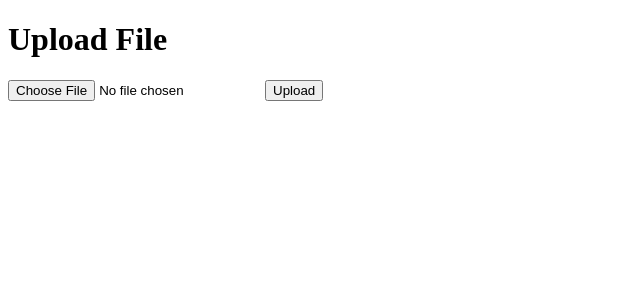
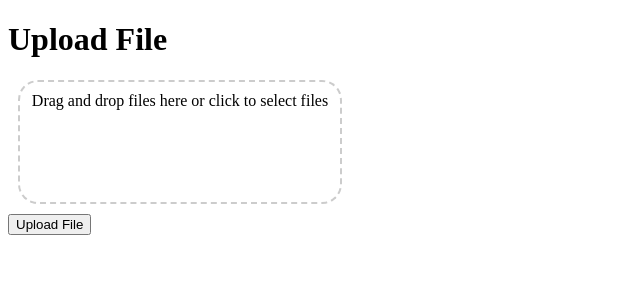
Before and after one commit to jorgerocha10/FlipBook, a Flask app: page / in a window 1280 px wide. Shown: the top 300 px of the page, without its empty margins (0-640 px from the left). Run offline with Flask 3, Linux system fonts and the light colour scheme.

Commit message:
First commit

```diff
--- a/app.py
+++ b/app.py
@@ -1,4 +1,4 @@
-from flask import Flask, request, render_template, redirect, url_for
+from flask import Flask, request, render_template, redirect, url_for, request, jsonify
 from azure.storage.blob import BlobServiceClient, BlobClient
 from dotenv import load_dotenv
 import os
@@ -28,14 +28,14 @@ def index():
 @app.route('/upload', methods=['POST'])
 def upload():
     if 'file' not in request.files:
-        return redirect(request.url)
+        return jsonify({'error': 'No file part'}), 400
     file = request.files['file']
     if file.filename == '':
-        return redirect(request.url)
+        return jsonify({'error': 'No selected file'}), 400
     if file:
         blob_client = blob_service_client.get_blob_client(container=CONTAINER_NAME, blob=file.filename)
         blob_client.upload_blob(file.read(), overwrite=True)
-        return 'File uploaded successfully!'
+        return jsonify({'message': 'File uploaded successfully!'}), 200
 
 
 if __name__ == '__main__':
--- /dev/null
+++ b/static/js/script.js
@@ -0,0 +1,102 @@
+document.addEventListener("DOMContentLoaded", function() {
+    let droppedFiles = []; // To store the files that are dragged or selected
+    const dropArea = document.getElementById('drop-area');
+    const input = dropArea.querySelector('input[type=file]');
+    const uploadBtn = document.getElementById('uploadBtn');
+    const fileInfo = document.getElementById('fileInfo'); // Get the file info display element
+
+    // Clicking the drop area also opens the file explorer
+    dropArea.addEventListener('click', function() {
+        input.click();
+    });
+
+    // Handle files once they are selected via the file explorer
+    input.addEventListener('change', function() {
+        droppedFiles = this.files;
+        displayFileNames(droppedFiles); // Display the file names on the UI
+    });
+
+    // Prevent default behaviors for drag events
+    ['dragenter', 'dragover', 'dragleave', 'drop'].forEach(eventName => {
+        dropArea.addEventListener(eventName, preventDefaults, false);
+        document.body.addEventListener(eventName, preventDefaults, false);
+    });
+
+    // Highlight the drop area during a dragover
+    ['dragenter', 'dragover'].forEach(eventName => {
+        dropArea.addEventListener(eventName, highlight, false);
+    });
+
+    // Unhighlight the drop area once dragging is complete
+    ['dragleave', 'drop'].forEach(eventName => {
+        dropArea.addEventListener(eventName, unhighlight, false);
+    });
+
+    // Handle files dropped into the area
+    dropArea.addEventListener('drop', function(e) {
+        let dt = e.dataTransfer;
+        droppedFiles = dt.files;
+        displayFileNames(droppedFiles); // Display the file names on the UI
+    });
+
+    // Prevent default behavior (Prevent file from being opened)
+    function preventDefaults(e) {
+        e.preventDefault();
+        e.stopPropagation();
+    }
+
+    function highlight() {
+        dropArea.classList.add('highlight');
+    }
+
+    function unhighlight() {
+        dropArea.classList.remove('highlight');
+    }
+
+    // Upload files when the upload button is clicked
+    uploadBtn.addEventListener('click', function() {
+        if (droppedFiles.length > 0) {
+            Array.from(droppedFiles).forEach(uploadFile);
+        } else {
+            alert("Please select a file to upload.");
+        }
+    });
+
+    // Function to display file names in the UI
+    function displayFileNames(files) {
+        fileInfo.innerHTML = ''; // Clear previous file names
+        if(files.length > 1) {
+            fileInfo.innerHTML = `Selected files: <br>`;
+            Array.from(files).forEach(file => {
+                fileInfo.innerHTML += `${file.name}<br>`;
+            });
+        } else if (files.length == 1) {
+            fileInfo.textContent = `Selected file: ${files[0].name}`;
+        }
+    }
+
+// Function to upload files
+function uploadFile(file) {
+    let formData = new FormData();
+    formData.append('file', file); // Append the file to the formData object
+
+    // Use fetch API to send the file to the server
+    fetch('/upload', {
+        method: 'POST',
+        body: formData,
+    })
+    .then(response => response.text())
+    .then(data => {
+        console.log(data); // Log the server response
+        alert("File uploaded successfully!");
+
+        // Redirect to the desired URL after successful upload
+        window.location.href = '/'; // Change '/upload' to your desired URL
+    })
+    .catch(error => {
+        console.error('Error:', error);
+        alert("Error uploading file.");
+    });
+}
+
+});
--- a/templates/index.html
+++ b/templates/index.html
@@ -2,12 +2,31 @@
 <html>
   <head>
     <title>Upload to Azure Blob Storage</title>
+    <style>
+      /* Styling for the drop area */
+      .drop-area {
+        border: 2px dashed #ccc;
+        border-radius: 20px;
+        width: 300px;
+        height: 100px;
+        padding: 10px;
+        text-align: center;
+        margin: 10px;
+      }
+      .drop-area:hover {
+        background-color: #f9f9f9;
+      }
+    </style>
   </head>
   <body>
     <h1>Upload File</h1>
-    <form action="/upload" method="post" enctype="multipart/form-data">
-      <input type="file" name="file" />
-      <input type="submit" value="Upload" />
-    </form>
+    <div class="drop-area" id="drop-area">
+      Drag and drop files here or click to select files
+      <input type="file" name="file" style="display: none" />
+    </div>
+    <!-- Upload Button -->
+    <button id="uploadBtn">Upload File</button>
+    <div id="fileInfo"></div>
+    <script src="{{ url_for('static', filename='js/script.js') }}"></script>
   </body>
 </html>
```
